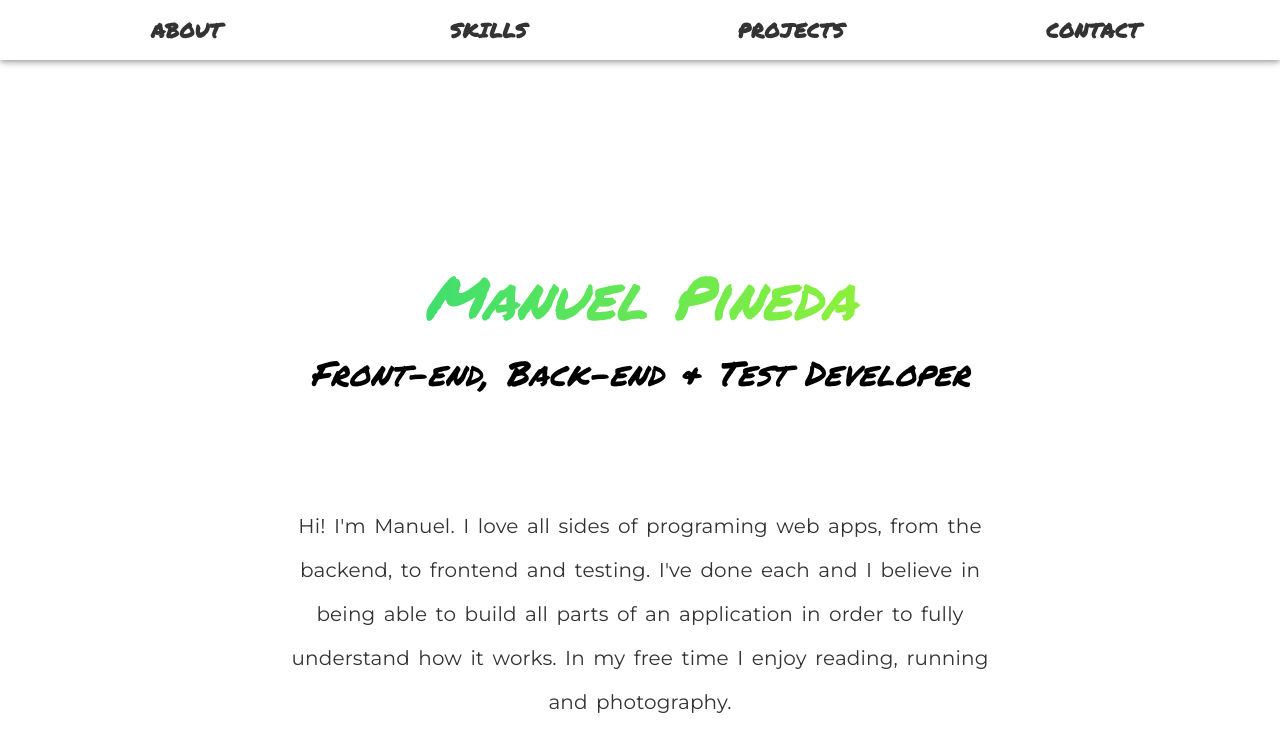
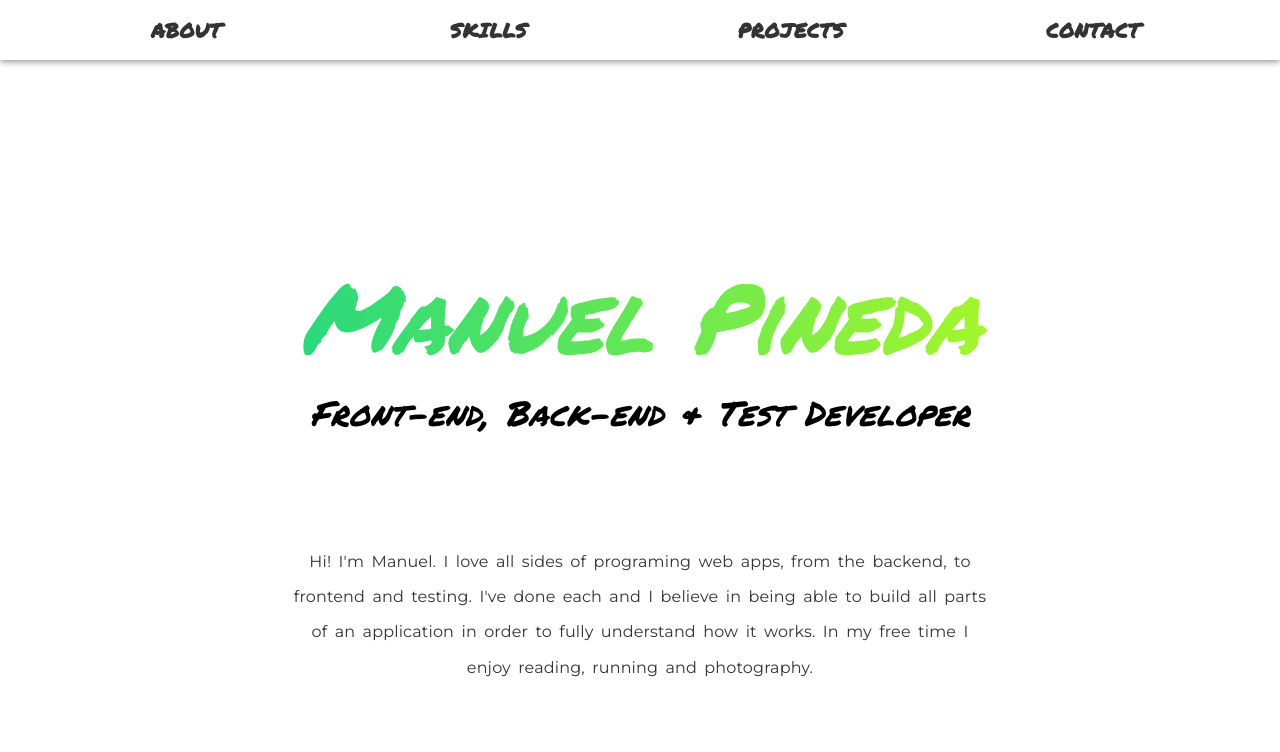
Before and after one commit to manuel12/personal-portfolio-page, a React (Create React App) app in the folder react-portfolio/: page / in a window 1280 px wide. Shown: the top 752 px of the page. Built offline with nearby package versions, Linux system fonts and the light colour scheme.

Commit message:
Made name heading h1

```diff
--- a/react-portfolio/src/components/Home/Home.jsx
+++ b/react-portfolio/src/components/Home/Home.jsx
@@ -30,7 +30,7 @@ const Home = () => {
           <Zoom in={headingAnimation} timeout={600}>
             <Typography
               textAlign="center"
-              variant="h2"
+              variant="h1"
               id="heading"
               className="about-heading about-text-name about-animation"
             >
@@ -51,7 +51,6 @@ const Home = () => {
           </Zoom>
           <Zoom in={textAnimation} timeout={1000}>
             <Typography
-              variant="h6"
               textAlign="center"
               id="text"
               className="about-text-about-me about-animation"
```
